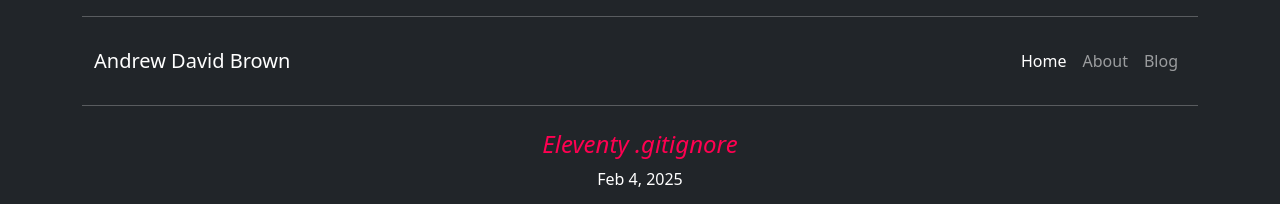
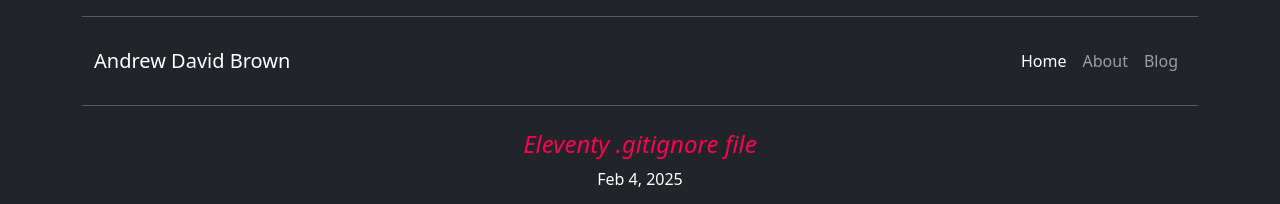
Before and after one commit to doctorandrewbrown/andrew-david-brown, an Eleventy site: page blog/eleventy-gitignore.md in a window 1280 px wide. Shown: the top 204 px of the page. Built offline with nearby package versions, Linux system fonts and the light colour scheme; Eleventy itself is replaced by a stand-in of ours; files that its build step writes are made by us from their sources.

Commit message:
Update Blog “eleventy-gitignore”

````diff
--- a/blog/eleventy-gitignore.md
+++ b/blog/eleventy-gitignore.md
@@ -1,9 +1,10 @@
 ---
-title: Eleventy .gitignore
+title: Eleventy .gitignore file
 tags: eleventy
 date: 2025-02-04
 ---
 This .gitignore file was taken from [here](https://github.com/11ty/eleventy-base-blog)
+
 ```bash
 # .gitignore file
 _site/
````
